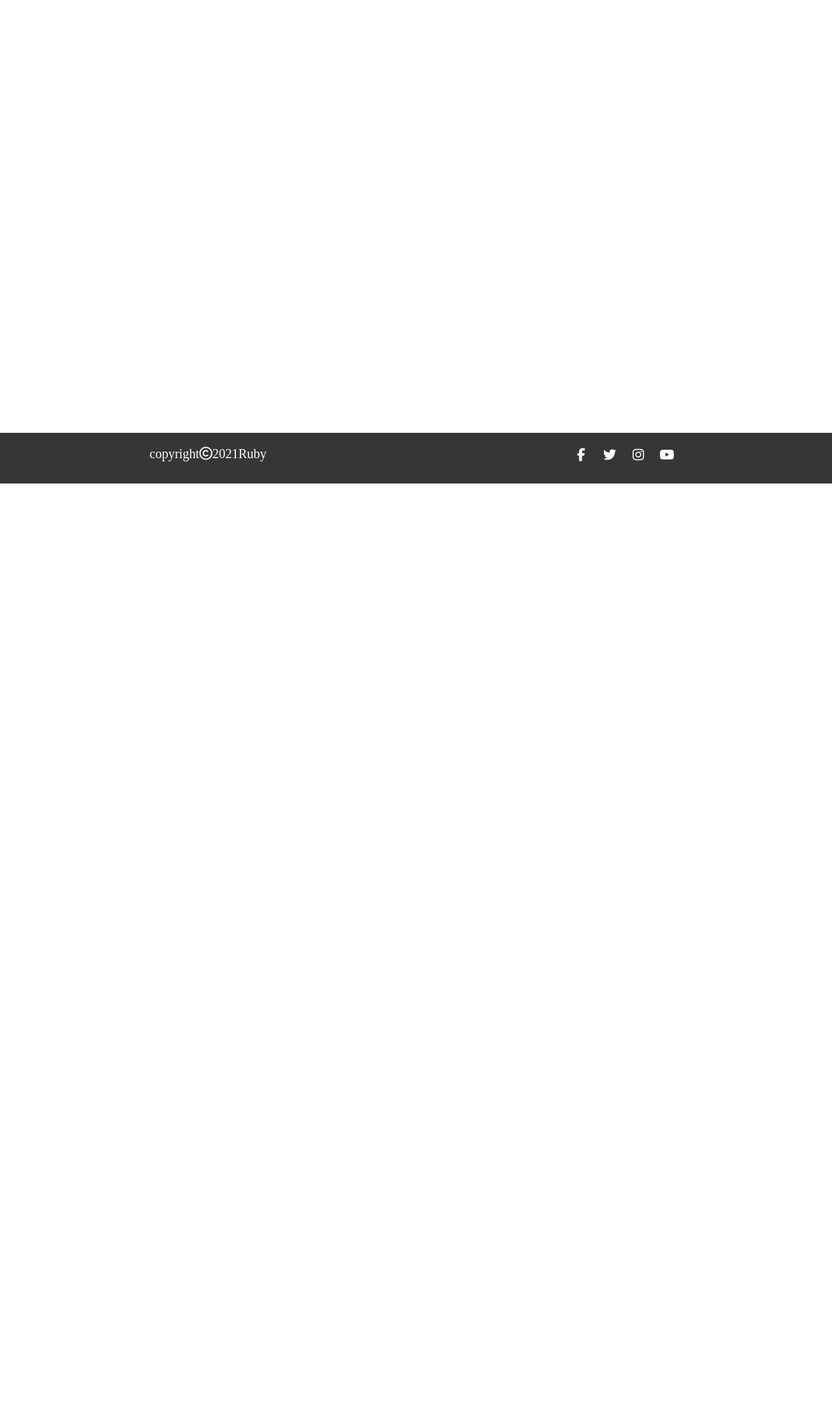
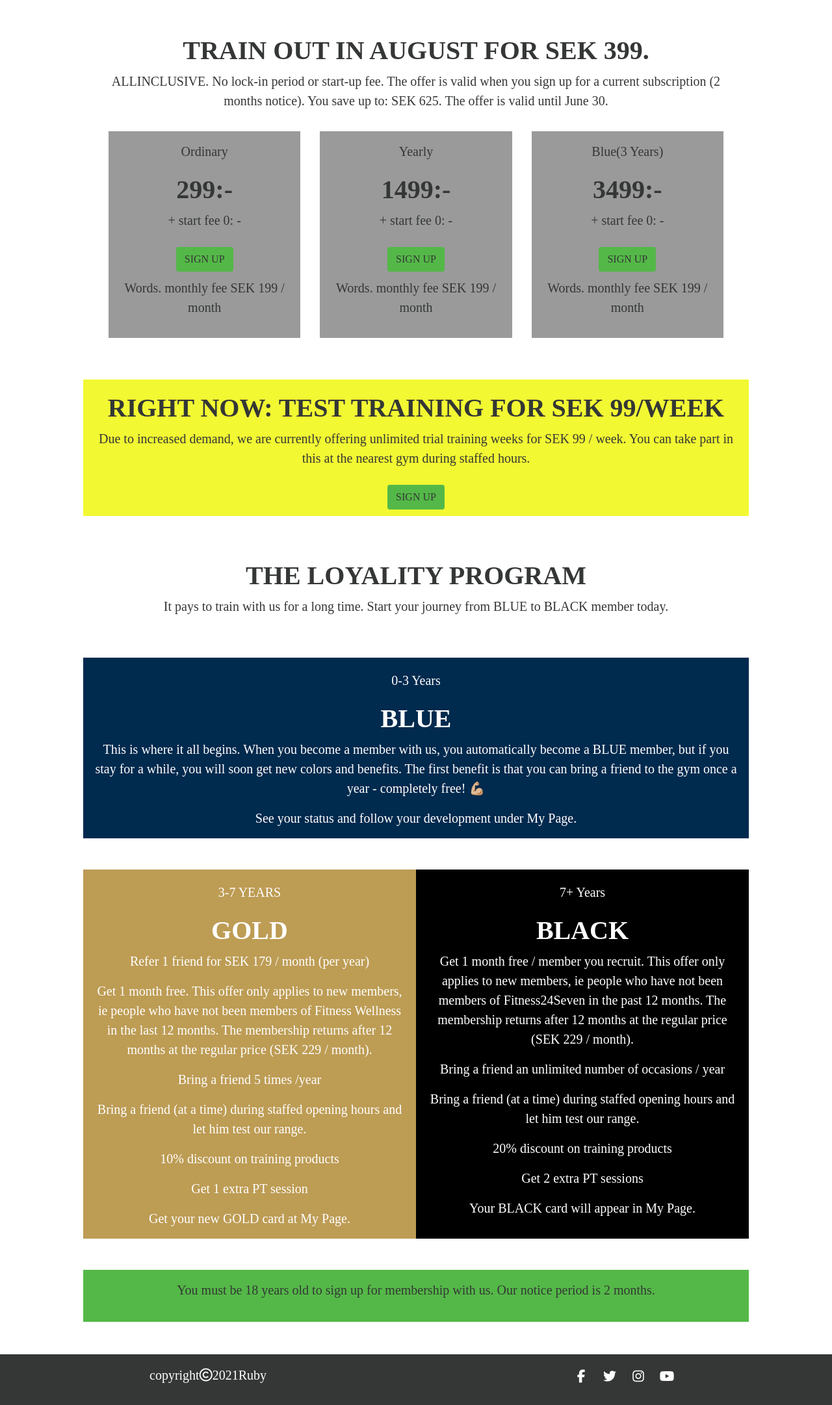
Before and after one commit to RubySrivastava/ms4-fitnesswellness, a Django app: page /membership/ in a window 1280 px wide. Shown: the part 56-2218 px from the top of the page at 65% size. Before the commit the page ends 800 px from the top, so only its background shows below. Run offline with Django 3.2, Linux system fonts and the light colour scheme; some libraries are stand-ins or nearby versions; some web fonts are replaced.

Commit message:
Added content in memership page

```diff
--- a/membership/templates/membership/membership.html
+++ b/membership/templates/membership/membership.html
@@ -2,7 +2,113 @@
 {% load static %}
 
 {% block content %}
-<div class="conatiner h-100">
+<div class="overlay"></div>
+<div class="container container-fluid gym-container">
+    <div class="row">
+        <div class="col-12">
+            <h2 class="gym-header text-uppercase">Train out in August for SEK 399.</h2>
+            <p class="gym-para">ALLINCLUSIVE. No lock-in period or start-up fee.
+                The offer is valid when you sign up for a current subscription (2 months notice).
+                You save up to: SEK 625. The offer is valid until June 30.</p>
+        </div>
+    </div>
+    <div class="row px-4 gx-5">
+        <div class="col-12 col-md-6 col-lg-4">
+            <div class="bg-col p-3 my-3">
+            <p class="gym-para">Ordinary</p>
+            <h2 class=gym-header>299:-</h2>
+            <p class="gym-para">+ start fee 0: -</p>
+            <a <a class="btn btn-green btn-ls text-uppercase">sign up</a>
+            <p class="gym-para">Words. monthly fee SEK 199 / month</p>
+        </div>
+    </div>
+        <div class="col-12 col-md-6 col-lg-4">
 
+        <div class="bg-col p-3 my-3">
+            <p class="gym-para">Yearly</p>
+            <h2 class=gym-header>1499:-</h2>
+            <p class="gym-para">+ start fee 0: -</p>
+            <a <a class="btn btn-green btn-ls text-uppercase">sign up</a>
+            <p class="gym-para">Words. monthly fee SEK 199 / month</p>
+        </div>
+        </div>
+        <div class="col-12 col-md-6 col-lg-4">
+
+        <div class="bg-col p-3 my-3">
+            <p class="gym-para">Blue(3 Years)</p>
+            <h2 class=gym-header>3499:-</h2>
+            <p class="gym-para">+ start fee 0: -</p>
+            <a <a class="btn btn-green btn-ls text-uppercase">sign up</a>
+            <p class="gym-para">Words. monthly fee SEK 199 / month</p>
+        </div>
+        </div>
+    </div>
+    <div class="row bg-col-yellow my-5">
+        <div class="col-12">
+            <h2 class="gym-header text-uppercase">RIGHT NOW: Test training for SEK 99/week</h2>
+            <p class="gym-para">Due to increased demand, we are currently offering unlimited trial
+                training weeks for SEK 99 / week. You can take part in this at the nearest gym during
+                staffed hours.</p>
+            <a class="btn btn-green btn-ls text-uppercase">sign up</a>
+        </div>
+    </div>
+    <div class="row my-5">
+        <div class="col-12">
+            <h2 class="gym-header text-uppercase">the loyality program</h2>
+            <p class="gym-para">It pays to train with us for a long time.
+                Start your journey from BLUE to BLACK member today.</p>
+        </div>
+    </div>
+    <div class="row bg-col-blue my-5" style="color:white;">
+        <div class="col-12">
+            <p class="gym-para" style="margin-top:20px; margin-bottom:0px;">0-3 Years</p>
+            <h2 class="gym-header text-uppercase">Blue</h2>
+            <p class="gym-para">This is where it all begins. When you become a member with us, you
+                automatically become a BLUE member, but if you stay for a while, you will soon
+                get new colors and benefits. The first benefit is that you can bring a friend to the gym
+                once a year - completely free! 💪🏼</p>
+            <p class="gym-para">See your status and follow your development under My Page.</p>
+        </div>
+    </div>
+    <div class="row my-5" style="color:white;">
+        <div class="col-12 col-md-6 bg-col-gold">
+            <p class="gym-para" style="margin-top:20px; margin-bottom:0px;">3-7 YEARS</p>
+            <h2 class="gym-header text-uppercase">GOLD</h2>
+            <p class="gym-para">Refer 1 friend for SEK 179 / month (per year)</p>
+            <p class="gym-para">Get 1 month free. This offer only applies to new
+                members, ie people who have not been members of
+                Fitness Wellness in the last 12 months. The membership
+                returns after 12 months at the regular price (SEK 229 /
+                month).</p>
+            <p class="gym-para">Bring a friend 5 times /year</p>
+            <p class="gym-para">Bring a friend (at a time) during staffed opening hours
+                and let him test our range.</p>
+            <p class="gym-para">10% discount on training products</p>
+            <p class="gym-para">Get 1 extra PT session</p>
+            <p class="gym-para">Get your new GOLD card at My Page.</p>
+        </div>
+        <div class="col-12 col-md-6 bg-col-black">
+            <p class="gym-para" style="margin-top:20px; margin-bottom:0px;">7+ Years</p>
+            <h2 class="gym-header text-uppercase">Black</h2>
+            <p class="gym-para">Get 1 month free / member you recruit. This offer only
+                applies to new members, ie people who have not been
+                members of Fitness24Seven in the past 12 months.
+                The membership returns after 12 months at the regular
+                price (SEK 229 / month).</p>
+            <p class="gym-para">Bring a friend an unlimited number of
+                occasions / year</p>
+            <p class="gym-para">Bring a friend (at a time) during staffed opening hours
+                and let him test our range.</p>
+            <p class="gym-para">20% discount on training products</p>
+            <p class="gym-para">Get 2 extra PT sessions</p>
+            <p class="gym-para">Your BLACK card will appear in My Page.</p>
+        </div>
+    </div>
+    <div class="row bg-col-green my-5" style="height:80px;">
+        <div class="col-12 p-3">
+            <p class="gym-para">You must be 18 years old to sign up for membership with us.
+            Our notice period is 2 months.</p>
+        </div>
+    </div>
 </div>
 {% endblock %}
--- a/static/css/base.css
+++ b/static/css/base.css
@@ -156,6 +156,22 @@ body {
 .bg-col {
     background-color: rgb(52,55,53,0.5);
 }
+.bg-col-yellow {
+    background-color: #f2f832;
+}
+.bg-col-blue {
+    background-color: #002a4e;
+}
+.bg-col-gold {
+    background-color: #bd9c54;
+}
+.bg-col-black {
+    background-color: #000000;
+}
+.bg-col-green {
+    background-color: #54b848;
+}
+
 .btn-green {
     background-color: #54b848;
     color: #ffffff;
@@ -180,7 +196,6 @@ body {
 }
 .gym-header {
     margin-top: 20px;
-    padding: 20px;
     font-size: 40px;
     font-weight: bold;
 }
```
